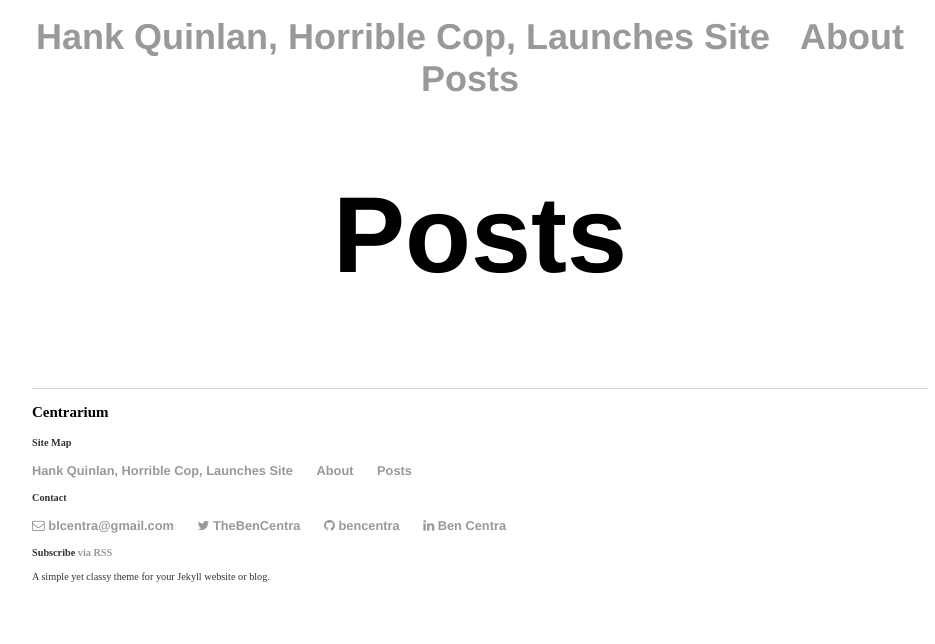
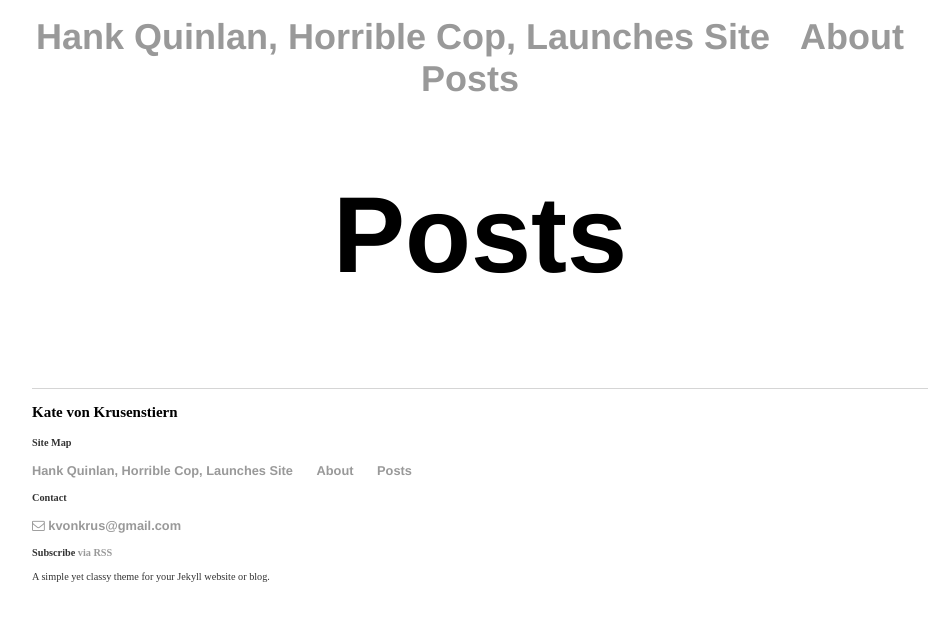
Before and after one commit to maptheabyss/kvonkrusenstiern.github.io, a Jekyll site: the page built from posts.html, in a window 1280 px wide. Shown: the part 391-1035 px from the top of the page, without its empty margins (160-1095 px from the left). Built offline with Jekyll 4.4.1, drawn with Linux system fonts in a browser that asks for light colours; nearby versions of some CDN libraries; a style sheet for code colours, icons or effects is not loaded.

Commit message:
Update _config.yml

```diff
--- a/_config.yml
+++ b/_config.yml
@@ -7,17 +7,17 @@ exclude:
   - "/vendor/"
 
 # Site settings
-title: Centrarium
-subtitle: "A simple yet classy theme for your Jekyll website or blog"
-email: blcentra@gmail.com
-name: Ben Centra
+title: Kate von Krusenstiern
+subtitle: "Personal Website"
+email: kvonkrus@gmail.com
+name: Kate von Krusenstiern
 description: >
   A simple yet classy theme for your Jekyll website or blog.
 # Base URL of site (i.e. /blog). It should always start with a slash,
 # and never end with a slash. Set it to a blank value if hosting at the
 # root of your server.
 baseurl: "/centrarium" # the subpath of your site, e.g. /blog/
-url: "http://bencentra.github.io" # the base hostname & protocol for your site
+url: "http://kvonkrusenstiern.github.io/" # the base hostname & protocol for your site
 cover: "/assets/header_image.jpg"
 logo: "/assets/logo.png"
 
@@ -39,7 +39,7 @@ jekyll-archives:
     tag: '/tag/:name/'
 
 # Disqus comments
-disqus_shortname: bencentra
+disqus_shortname: kvonkrusenstiern
 
 # Google analytics
 # ga_tracking_id: "UA-XXXX-1"
@@ -67,41 +67,41 @@ descriptions:
 #     url: https://twitter.com/TheBenCentra # URL of your profile (leave blank to not display in footer)
 #     desc: Follow me on Twitter            # Description to display as link title, etc
 #     share: true                           # Include in the "Share" section of posts
-social:
+# social:
   - name: Twitter
     icon: twitter
     username: TheBenCentra
     url: https://twitter.com/TheBenCentra
     desc: Follow me on Twitter
-    share: true
+    share: false
 
   - name: Facebook
     icon: facebook
     username: thebencentra
     url:
     desc: Friend me on Facebook
-    share: true
+    share: false
 
   - name: GitHub
     icon: github
-    username: bencentra
-    url: https://github.com/bencentra
+    username: kvonkrusenstiern
+    url: https://github.com/kvonkrusenstiern
     desc: Fork me on GitHub
-    share: false
+    share: true
 
   - name: LinkedIn
     icon: linkedin
     username: Ben Centra
     url: https://www.linkedin.com/pub/ben-centra/47/769/60a
     desc: Connect with me on LinkedIn
-    share: true
+    share: false
 
   - name: Google+
     icon: google-plus
     username:
     url:
     desc: Add me to your Circles
-    share: true
+    share: false
 
   - name: YouTube
     icon: youtube
@@ -122,7 +122,7 @@ social:
     username:
     url:
     desc: Follow me on Pinterest
-    share: true
+    share: false
 
   - name: SoundCloud
     icon: soundcloud
@@ -171,7 +171,7 @@ social:
     username:
     url:
     desc: Share to Reddit
-    share: true
+    share: false
 
 # Social sharing protocols
 # These are for automatically generating sharing metadata for FB and Twitter
```
